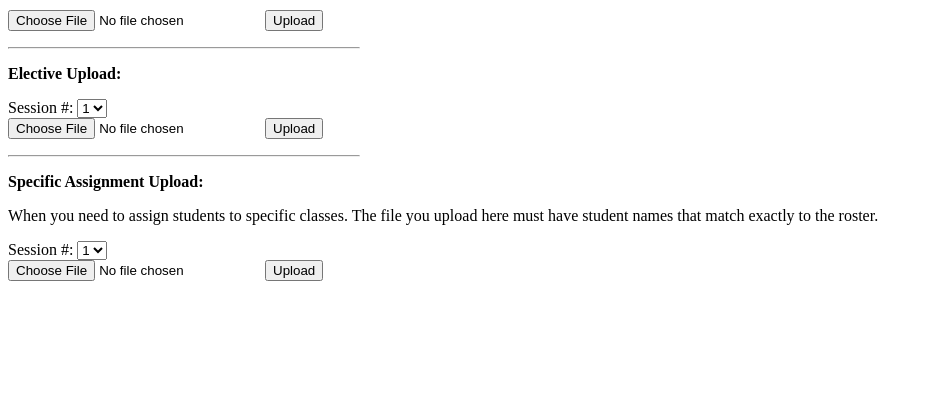
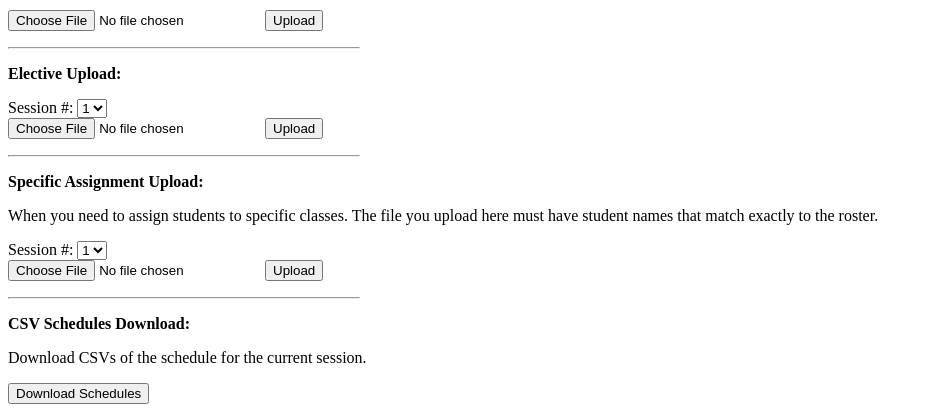
Before and after one commit to MyztikJenz/IndigoRegistrationApp, a Flask app: page /_admin_ in a window 1280 px wide. Shown: the part 397-817 px from the top of the page, without its empty margins (0-933 px from the left). Before the commit the page ends 678 px from the top, so only its background shows below. Run offline with Flask 3, Linux system fonts and the light colour scheme; data that the repository does not hold is empty.

Commit message:
CSV schedules are now downloadable

```diff
--- a/application.py
+++ b/application.py
@@ -1,6 +1,6 @@
 import os
 from flask import Flask, request, flash, redirect, send_file
-from flask import render_template
+from flask import render_template, Response
 from flask_sqlalchemy import SQLAlchemy
 from sqlalchemy.exc import IntegrityError
 from sqlalchemy import select, func
@@ -9,6 +9,10 @@ import logging
 import pprint
 import json
 import datetime
+import csv
+from itertools import zip_longest
+import io
+import zipfile
 
 from database.configure import *
 
@@ -216,7 +220,38 @@ def adminPage():
         #     date_format = '%Y-%m-%d %H:%M:%S'
         #     startDate = datetime.datetime.strptime(sessionStartDate, date_format)
 
+        if request.form["formID"] == "csv_schedules":
+            currentSession = RegistrationTools.activeSession()
+            zipBuffer = io.BytesIO()
+            zipOutput = zipfile.ZipFile(zipBuffer, "w")
 
+            for day in ["Monday", "Wednesday", "Thursday", "Friday"]:
+                for rotation in [[1,3], [2,3]]:
+                    electiveNames = []
+                    electiveAttendees = []
+
+                    subq = select(SessionElective).where(SessionElective.day == day).where(SessionElective.rotation.in_(rotation))\
+                                                .join(Elective).where(SessionElective.electiveID == Elective.id)\
+                                                .join(Session).where(SessionElective.session == currentSession).order_by(Elective.name)
+                    sessionElectivesForDay = db.session.scalars(subq).fetchall()
+                    for se in sessionElectivesForDay:
+                        electiveNames.append(f"{se.elective.name}\r\n{se.elective.room}\r\n{se.elective.lead}")
+                        subq = select(Student.name).select_from(Schedule).where(Schedule.sessionElectiveID == se.id).join(Student).where(Schedule.studentID == Student.id).order_by(Student.name)
+                        students = db.session.scalars(subq).fetchall()
+                        electiveAttendees.append(students)
+
+                    f = io.StringIO()
+                    w = csv.writer(f, quoting=csv.QUOTE_ALL)
+                    w.writerow([day, f"Rotation {rotation[0]}", "1:05-1:50" if rotation[0] == 1 else "1:50-2:35"])
+                    w.writerow(electiveNames)
+                    zl = zip_longest(*electiveAttendees)
+                    for z in zl:
+                        w.writerow(z)
+
+                    zipOutput.writestr(f"{day}_{rotation[0]}.csv", f.getvalue())
+
+            zipOutput.close()
+            return Response(zipBuffer.getvalue(), mimetype="application/zip", headers={"Content-Disposition":f"attachment;filename=Session_{currentSession.number}_electives.zip"})
 
         if request.form["formID"] == "session_upload":
             if 'sessions' not in request.files:
@@ -344,6 +379,39 @@ def showSchedule(student, session=None, electives=None):
 #     return render_template('test.html', varName=varName, nameCount=rowCount, dbError=dbError)
 
 # with app.app_context():
+
+#     electiveNames = []
+#     electiveAttendees = []
+
+#     currentSession = RegistrationTools.activeSession()
+#     subq = select(SessionElective).where(SessionElective.day == "Monday").where(SessionElective.rotation.in_([1,3]))\
+#                                 .join(Elective).where(SessionElective.electiveID == Elective.id)\
+#                                 .join(Session).where(SessionElective.session == currentSession).order_by(Elective.name)
+#     print(subq)
+#     sessionElectivesForDay = db.session.scalars(subq).fetchall()
+#     for se in sessionElectivesForDay:
+#         electiveNames.append(f"{se.elective.name}\r\n{se.elective.room}\r\n{se.elective.lead}")
+#         print(se.elective.name, se.id)
+#         subq = select(Student.name).select_from(Schedule).where(Schedule.sessionElectiveID == se.id).join(Student).where(Schedule.studentID == Student.id).order_by(Student.name)
+#         students = db.session.scalars(subq).fetchall()
+#         electiveAttendees.append(students)
+
+#     csvPath = os.path.join(abspath("."), "instance", f"Monday.csv")
+#     with open(csvPath, 'w', newline='') as f:
+#         w = csv.writer(f, quoting=csv.QUOTE_ALL)
+#         w.writerow(["Monday", "Rotation 1", "1:05-1:50"])
+#         w.writerow(electiveNames)
+#         zl = zip_longest(*electiveAttendees)
+#         for z in zl:
+#             w.writerow(z)
+
+#     pdb.set_trace()
+
+
+
+
+
+
     # currentSession = RegistrationTools.activeSession()
     # col_name = "active"
     # x = getattr(Session, col_name)
@@ -377,9 +445,9 @@ def showSchedule(student, session=None, electives=None):
 #                                                         .where(SessionElective.rotation == 1)\
 #                                                         .join(Session).where(SessionElective.session == currentSession)
 #     print(subq)
-#     result = db.session.scalars(subq).fetchall()
-#     print(result)
-#     pdb.set_trace()
+    # result = db.session.scalars(subq).fetchall()
+    # print(result)
+    # pdb.set_trace()
 #     print(result[0].elective.name)
 
 #     currentSession = RegistrationTools.activeSession()
--- a/database/configure.py
+++ b/database/configure.py
@@ -39,7 +39,7 @@ db_name     = os.environ["RDS_DB_NAME"]
 if "INDIGO_AWS" in os.environ:
     app.config["SQLALCHEMY_DATABASE_URI"] = f"mysql://{db_username}:{db_password}@{db_host}:{db_port}/{db_name}"
 else:
-    app.config["SQLALCHEMY_DATABASE_URI"] = "sqlite:///rsptest3.sqlite"
+    app.config["SQLALCHEMY_DATABASE_URI"] = "sqlite:///finaldeploytest1.sqlite"
 
 db = SQLAlchemy(app)
 
--- a/templates/admin.html
+++ b/templates/admin.html
@@ -107,6 +107,14 @@
         <input type=submit value=Upload>
     </form>
 </p>
-
+<hr style="max-width:350px;margin-left:0px;">
+<p>
+    <strong>CSV Schedules Download:</strong><p>
+        Download CSVs of the schedule for the current session.
+    <form method=post enctype=multipart/form-data action="/_admin_">
+        <input type = "hidden" name="formID" value="csv_schedules">
+        <input type = "submit" value="Download Schedules">
+    </form>
+</p>
 </body>
 </html>
--- a/templates/registration.html
+++ b/templates/registration.html
@@ -169,7 +169,7 @@
                     }
                 });
                 if (sameDaysWarning.length > 0) {
-                    sameDaysWarning += "\nThis is not forbidden, but you might be a little bored doing the same elective twice in a row. You sure you're OK with this?"
+                    sameDaysWarning += "\nThis is not forbidden, but you might get a little bored doing the same elective twice in a row. Click 'cancel' to go back and make changes."
                     okWithDupes = window.confirm(sameDaysWarning)
                     if (!okWithDupes) {
                         return false
```
